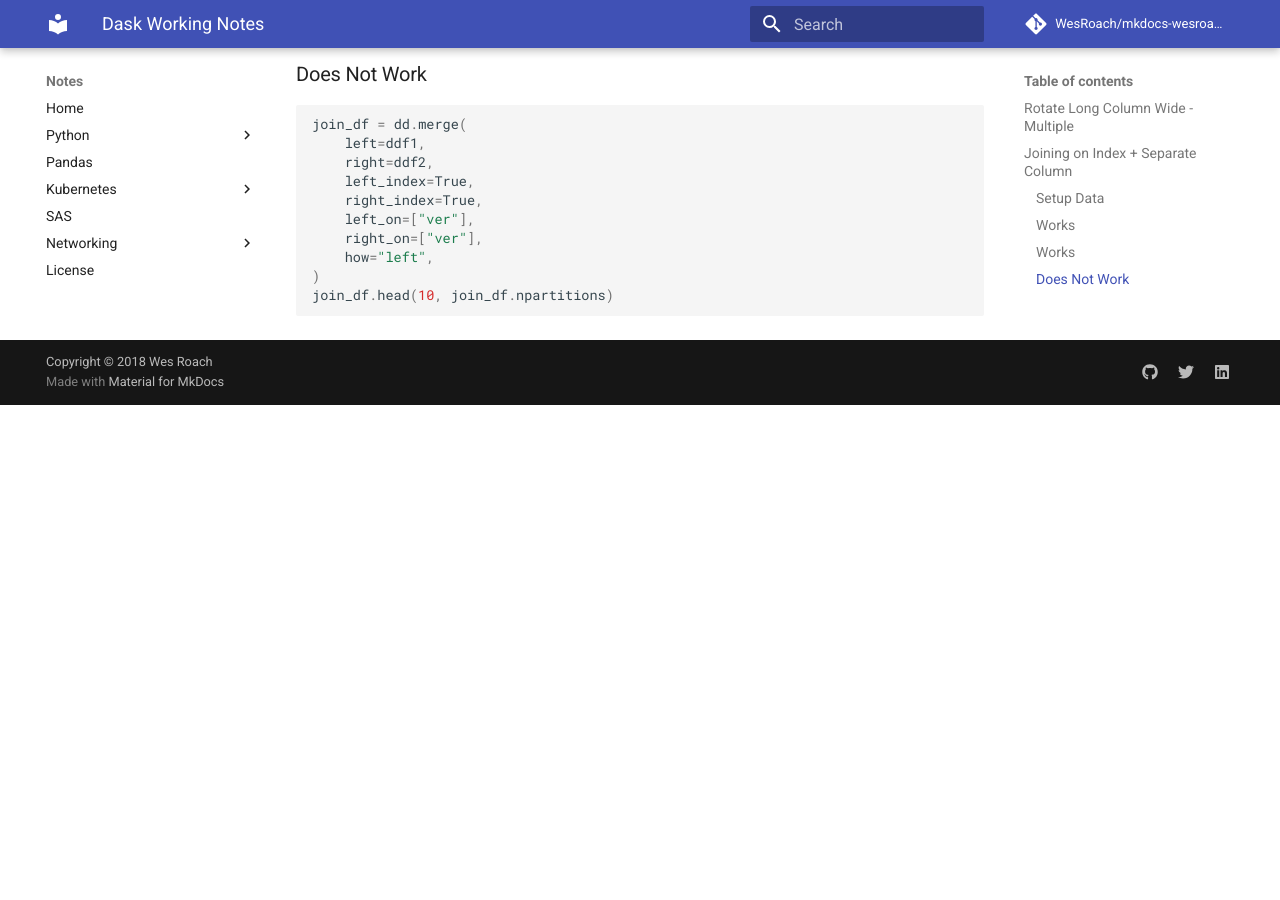
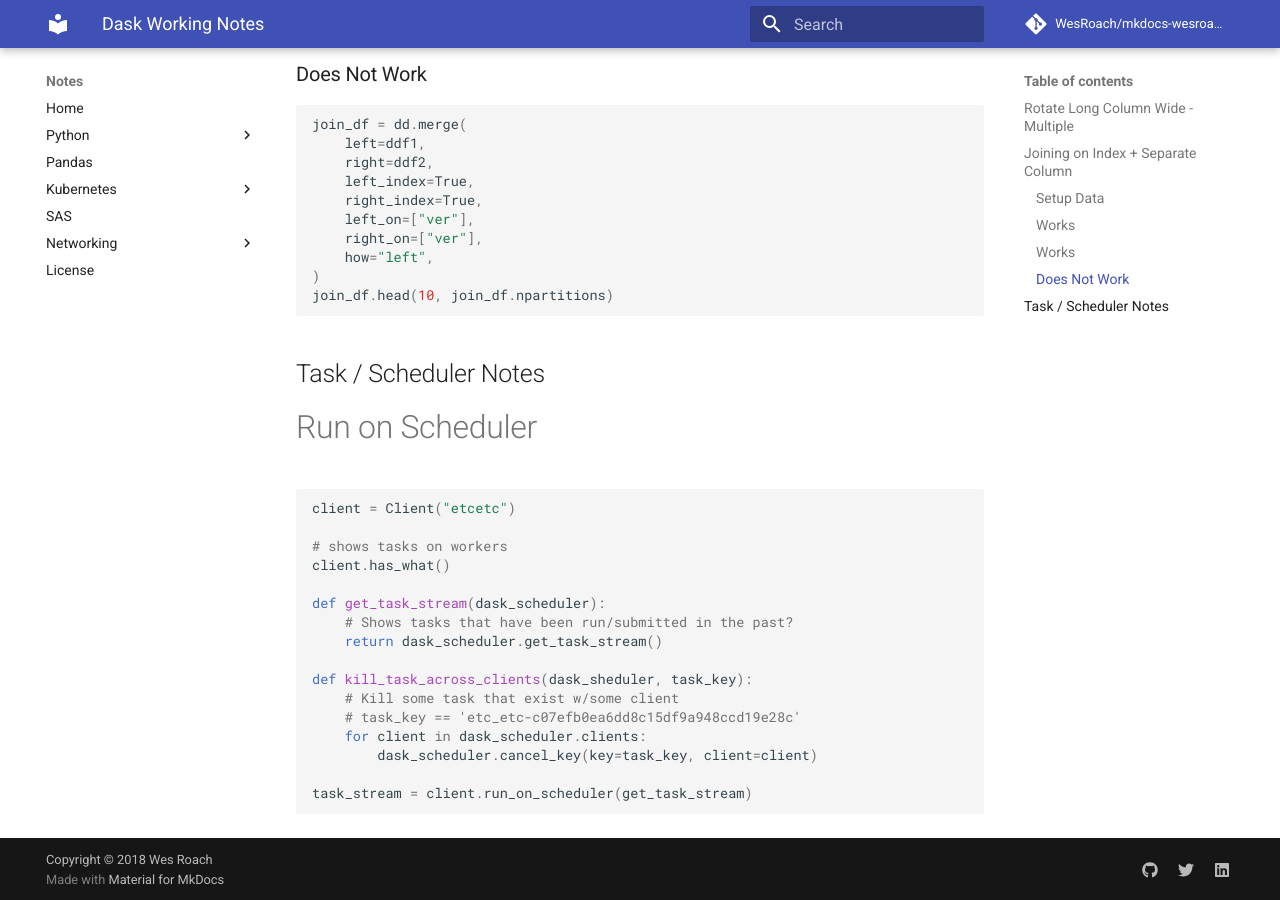
Before and after one commit to WesRoach/wesroach.github.io, an MkDocs documentation site: the page built from docs/dask/dask.md, in a window 1280 px wide and 900 px high, scrolled down 5759 px. Built offline with MkDocs 1.6.1 and Material for MkDocs 9.7.7, drawn with Linux system fonts in a browser that asks for light colours; comment, search, counter and statistics services are not loaded; before the commit the page ends 6164 px from its top, so only the background shows below that.

Commit message:
Dask notes on run_on_scheduler

````diff
--- a/docs/dask/dask.md
+++ b/docs/dask/dask.md
@@ -308,3 +308,26 @@ join_df = dd.merge(
 )
 join_df.head(10, join_df.npartitions)
 ```
+
+## Task / Scheduler Notes
+
+# Run on Scheduler
+
+```python
+client = Client("etcetc")
+
+# shows tasks on workers
+client.has_what()
+
+def get_task_stream(dask_scheduler):
+    # Shows tasks that have been run/submitted in the past?
+    return dask_scheduler.get_task_stream()
+
+def kill_task_across_clients(dask_sheduler, task_key):
+    # Kill some task that exist w/some client
+    # task_key == 'etc_etc-c07efb0ea6dd8c15df9a948ccd19e28c'
+    for client in dask_scheduler.clients:
+        dask_scheduler.cancel_key(key=task_key, client=client)
+
+task_stream = client.run_on_scheduler(get_task_stream)
+```
````
